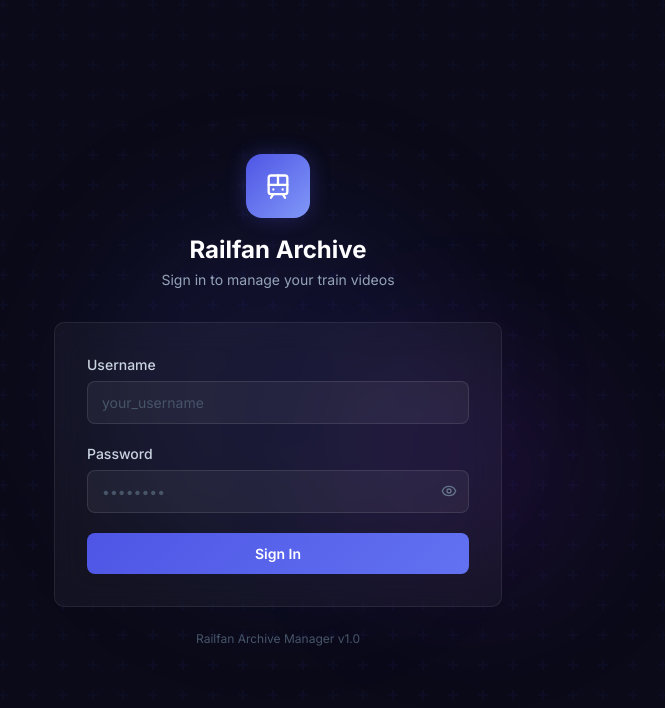
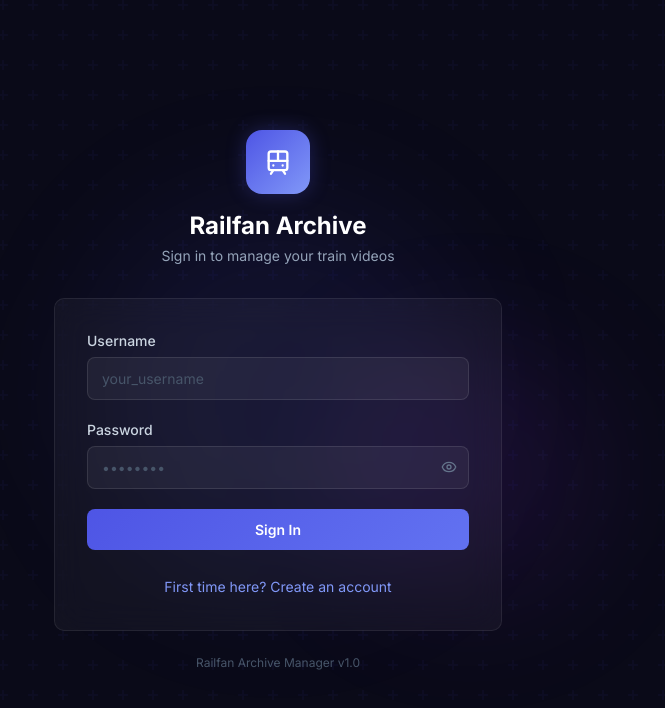
Before and after one commit to BlueByteRAMbo/Railfan-Content-Management-System, a React (Vite) app in the folder frontend/: page /login in a window 1280 px wide. Shown: the top 708 px of the page, without its empty margins (362-1027 px from the left). Built offline with nearby package versions, Linux system fonts and the light colour scheme; no server answers.

Commit message:
Frontend Register Compoent Added

```diff
--- a/frontend/src/pages/LoginPage.tsx
+++ b/frontend/src/pages/LoginPage.tsx
@@ -11,6 +11,7 @@ import { Train, Eye, EyeOff, AlertCircle } from 'lucide-react'
 const loginSchema = z.object({
   username: z.string().min(1, 'Username is required'),
   password: z.string().min(1, 'Password is required'),
+  email: z.string().email('Invalid email address').optional(),
 })
 
 type LoginForm = z.infer<typeof loginSchema>
@@ -19,13 +20,19 @@ export default function LoginPage() {
   const navigate = useNavigate()
   const { setAuth } = useAuthStore()
   const [showPassword, setShowPassword] = useState(false)
+  const [isRegistering, setIsRegistering] = useState(false)
 
-  const { register, handleSubmit, formState: { errors } } = useForm<LoginForm>({
+  const { register, handleSubmit, formState: { errors }, reset } = useForm<LoginForm>({
     resolver: zodResolver(loginSchema),
   })
 
-  const loginMutation = useMutation({
-    mutationFn: (data: LoginForm) => authApi.login(data).then(r => r.data),
+  const authMutation = useMutation({
+    mutationFn: (data: LoginForm) => {
+      if (isRegistering) {
+        return authApi.register({ username: data.username, password: data.password, email: data.email! }).then(r => r.data)
+      }
+      return authApi.login({ username: data.username, password: data.password }).then(r => r.data)
+    },
     onSuccess: (data) => {
       setAuth(data)
       navigate('/')
@@ -47,19 +54,23 @@ export default function LoginPage() {
             <Train size={28} className="text-white" />
           </div>
           <h1 className="text-2xl font-bold text-white">Railfan Archive</h1>
-          <p className="text-slate-400 text-sm mt-1">Sign in to manage your train videos</p>
+          <p className="text-slate-400 text-sm mt-1">
+            {isRegistering ? 'Create a new admin account' : 'Sign in to manage your train videos'}
+          </p>
         </div>
 
         {/* Card */}
         <div className="glass-card p-8">
-          {loginMutation.isError && (
+          {authMutation.isError && (
             <div className="mb-6 flex items-center gap-3 p-4 rounded-lg bg-red-500/10 border border-red-500/20 text-red-400">
               <AlertCircle size={18} className="flex-shrink-0" />
-              <p className="text-sm">Invalid username or password. Please try again.</p>
+              <p className="text-sm">
+                {isRegistering ? 'Registration failed. Username or email might be taken.' : 'Invalid username or password. Please try again.'}
+              </p>
             </div>
           )}
 
-          <form onSubmit={handleSubmit((d) => loginMutation.mutate(d))} className="space-y-5">
+          <form onSubmit={handleSubmit((d) => authMutation.mutate(d))} className="space-y-5">
             <div>
               <label className="block text-sm font-medium text-slate-300 mb-1.5">Username</label>
               <input
@@ -74,6 +85,23 @@ export default function LoginPage() {
               )}
             </div>
 
+            {isRegistering && (
+              <div>
+                <label className="block text-sm font-medium text-slate-300 mb-1.5">Email</label>
+                <input
+                  {...register('email')}
+                  type="email"
+                  className="form-input"
+                  placeholder="your@email.com"
+                  autoComplete="email"
+                  required={isRegistering}
+                />
+                {errors.email && (
+                  <p className="mt-1.5 text-xs text-red-400">{errors.email.message}</p>
+                )}
+              </div>
+            )}
+
             <div>
               <label className="block text-sm font-medium text-slate-300 mb-1.5">Password</label>
               <div className="relative">
@@ -82,7 +110,7 @@ export default function LoginPage() {
                   type={showPassword ? 'text' : 'password'}
                   className="form-input pr-10"
                   placeholder="••••••••"
-                  autoComplete="current-password"
+                  autoComplete={isRegistering ? "new-password" : "current-password"}
                 />
                 <button
                   type="button"
@@ -99,17 +127,30 @@ export default function LoginPage() {
 
             <button
               type="submit"
-              disabled={loginMutation.isPending}
+              disabled={authMutation.isPending}
               className="btn-primary w-full py-2.5 flex items-center justify-center gap-2 disabled:opacity-60 disabled:cursor-not-allowed"
             >
-              {loginMutation.isPending ? (
+              {authMutation.isPending ? (
                 <>
                   <div className="w-4 h-4 border-2 border-white/30 border-t-white rounded-full animate-spin" />
-                  Signing in...
+                  {isRegistering ? 'Creating Account...' : 'Signing in...'}
                 </>
-              ) : 'Sign In'}
+              ) : (isRegistering ? 'Create Account' : 'Sign In')}
             </button>
           </form>
+
+          <div className="mt-6 text-center">
+            <button
+              type="button"
+              onClick={() => {
+                setIsRegistering(!isRegistering)
+                reset()
+              }}
+              className="text-sm text-brand-400 hover:text-brand-300 transition-colors"
+            >
+              {isRegistering ? 'Already have an account? Sign in' : 'First time here? Create an account'}
+            </button>
+          </div>
         </div>
 
         <p className="text-center text-xs text-slate-600 mt-6">
```
